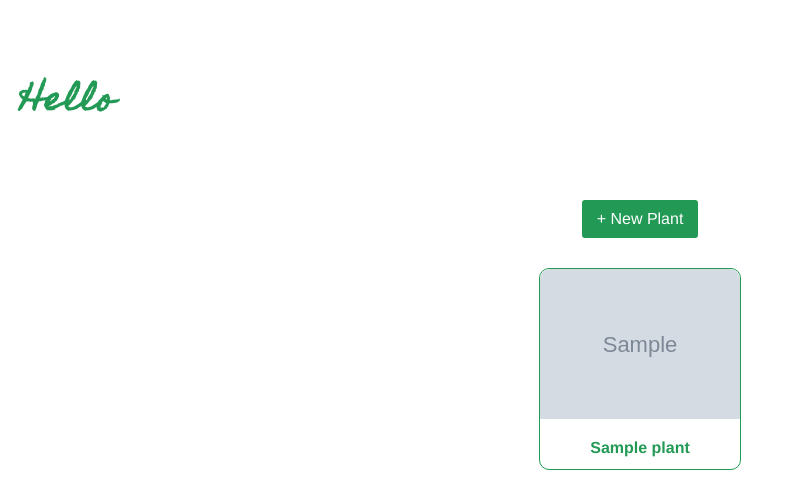
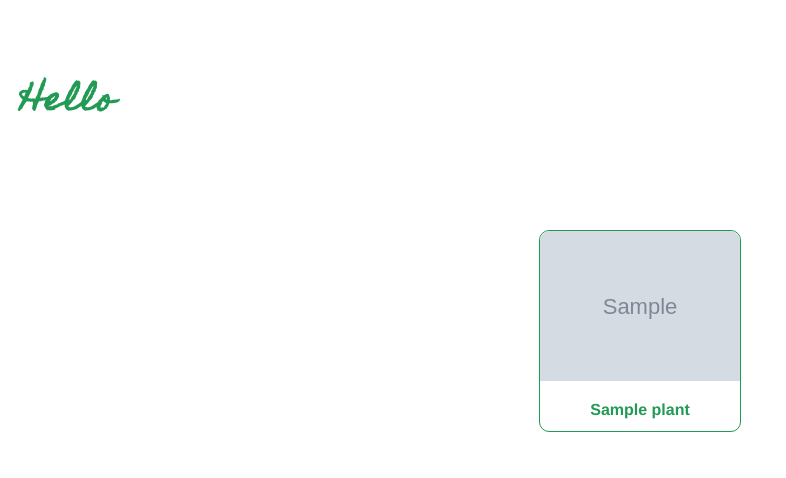
Before and after one commit to lougoncharenko/Plant_Collection_Web_Application, a Flask app: page / in a window 1280 px wide. Shown: the part 158-636 px from the top of the page, without its empty margins (0-786 px from the left). Run offline with Flask 2, Linux system fonts and the light colour scheme; grey boxes marked "Sample" are stand-in pictures; a database or web service that is not in the repository returns one stand-in record (values such as "Sample title"); some libraries are stand-ins or nearby versions.

Commit message:
refactored html file

```diff
--- a/templates/plants_list.html
+++ b/templates/plants_list.html
@@ -5,7 +5,6 @@
 <main>
     <section id="content">
 
-        <a href="/create" class="nav">+ New Plant</a>
 
         <section id="items">
         {% for plant in plants %}
```
